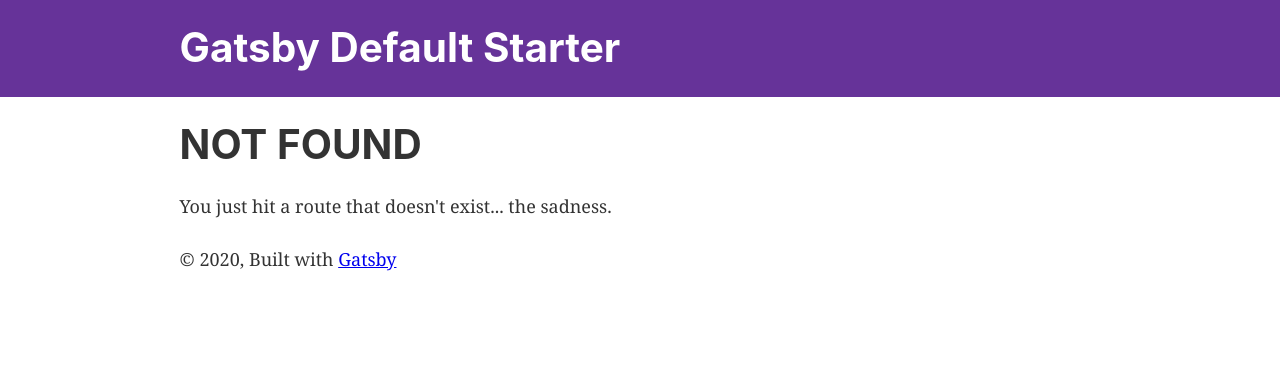
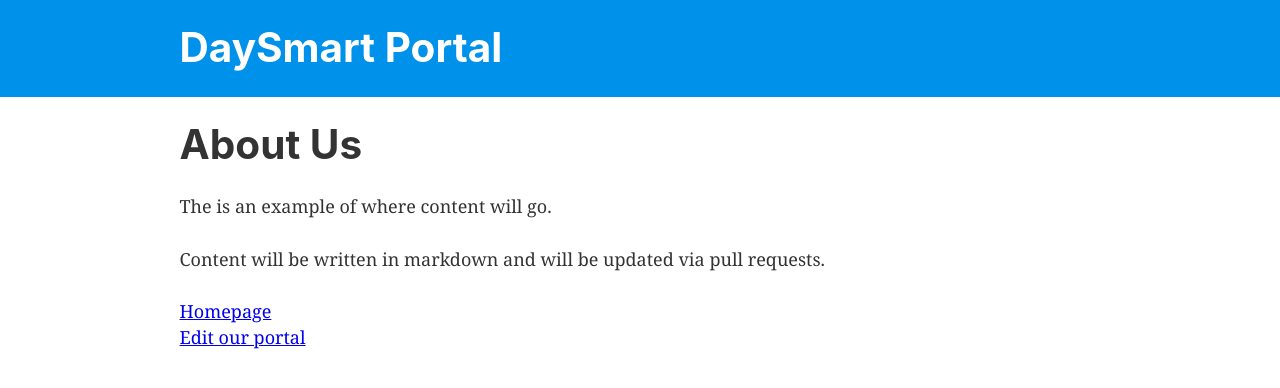
Before and after one commit to chrisdettloff/company-portal-test, a Gatsby site: page /about in a window 1280 px wide. Before the commit this address had no page. Built offline with nearby package versions, Linux system fonts and the light colour scheme; Gatsby itself is replaced by a stand-in of ours.

Commit message:
inital commit

```diff
--- a/gatsby-config.js
+++ b/gatsby-config.js
@@ -1,8 +1,10 @@
 module.exports = {
   siteMetadata: {
-    title: `Gatsby Default Starter`,
-    description: `Kick off your next, great Gatsby project with this default starter. This barebones starter ships with the main Gatsby configuration files you might need.`,
-    author: `@gatsbyjs`,
+    title: `DaySmart Portal`,
+    description: `This DaySmart company portal is the central location for all information on how the company
+    operates. Anyone who is apart of the company can create a pull request to add content or make improvements
+    to the content on this page.`,
+    author: `DaySmart Interns`,
   },
   plugins: [
     `gatsby-plugin-react-helmet`,
--- a/src/components/header.js
+++ b/src/components/header.js
@@ -5,7 +5,7 @@
 const Header = ({ siteTitle }) => (
   <header
     style={{
-      background: `rebeccapurple`,
+      background: `#0091ea`,
       marginBottom: `1.45rem`,
     }}
   >
--- a/src/components/layout.js
+++ b/src/components/layout.js
@@ -35,9 +35,7 @@
       >
         <main>{children}</main>
         <footer>
-          © {new Date().getFullYear()}, Built with
-          {` `}
-          <a href="https://www.gatsbyjs.org">Gatsby</a>
+          <a href="https://github.com/DaySmart/company-portal/pulls">Edit our portal</a>
         </footer>
       </div>
     </>
--- a/src/pages/page-2.js
+++ b/src/pages/about.js
@@ -7,9 +7,10 @@
 const SecondPage = () => (
   <Layout>
     <SEO title="Page two" />
-    <h1>Hi from the second page</h1>
-    <p>Welcome to page 2</p>
-    <Link to="/">Go back to the homepage</Link>
+    <h1>About Us</h1>
+    <p>The is an example of where content will go.</p>
+    <p>Content will be written in markdown and will be updated via pull requests.</p>
+    <Link to="/">Homepage</Link>
   </Layout>
 )
 
--- a/src/pages/index.js
+++ b/src/pages/index.js
@@ -8,13 +8,12 @@
 const IndexPage = () => (
   <Layout>
     <SEO title="Home" />
-    <h1>Hi people</h1>
-    <p>Welcome to your new Gatsby site.</p>
-    <p>Now go build something great.</p>
-    <div style={{ maxWidth: `300px`, marginBottom: `1.45rem` }}>
-      <Image />
-    </div>
-    <Link to="/page-2/">Go to page 2</Link>
+    <h2>Introduction</h2>
+    <p>This DaySmart company portal is the central location for all information on how the company
+    operates. Anyone who is apart of the company can create a <a href="https://github.com/DaySmart/company-portal/pulls">pull request </a>
+    to add content or make improvements to the content on this page.</p>
+    <h2>Company</h2>
+    <Link to="/about/">About</Link>
   </Layout>
 )
 
```
Also changed, not shown: gatsby-browser.js (deleted, +0 -7 lines), gatsby-node.js (deleted, +0 -7 lines), gatsby-ssr.js (deleted, +0 -7 lines).
